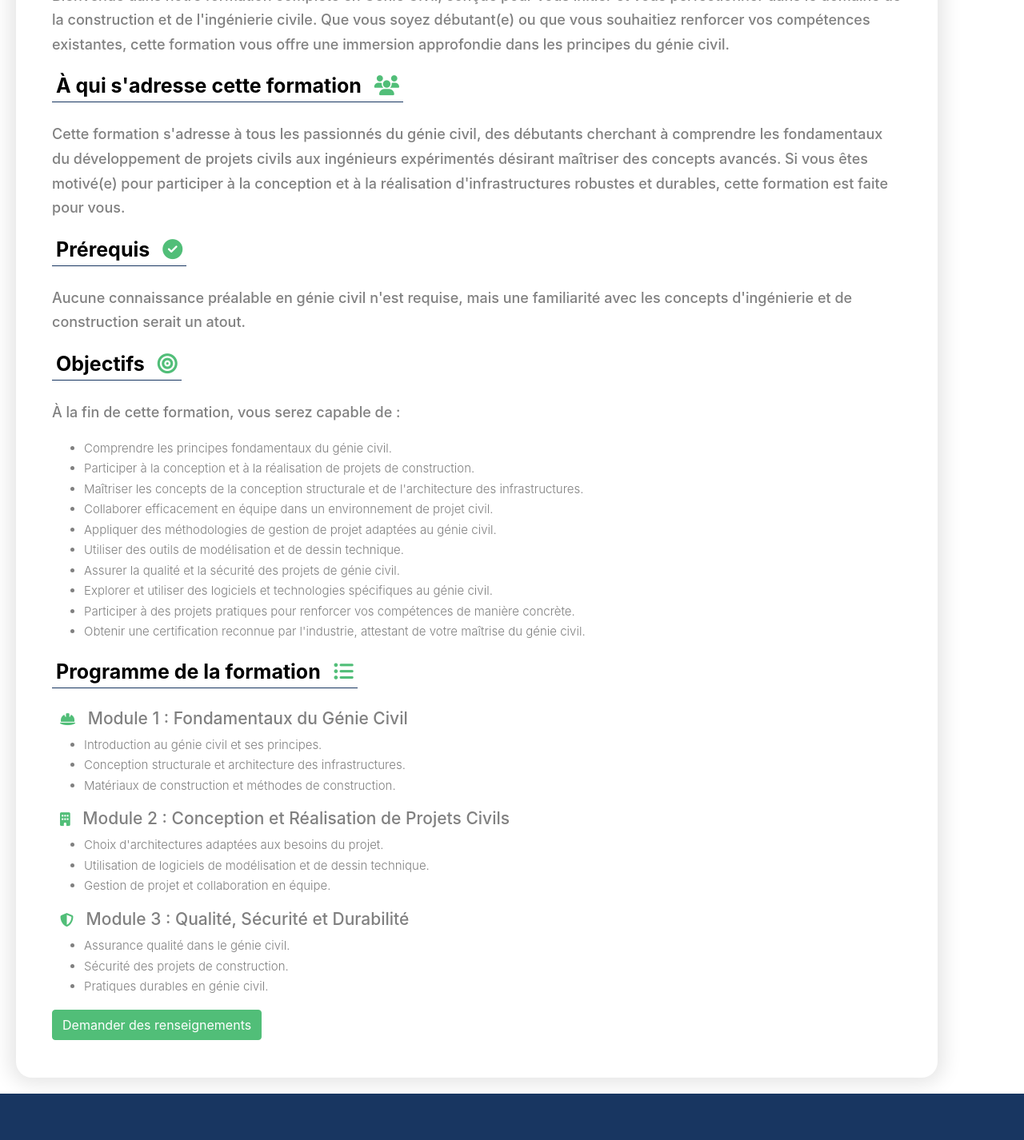
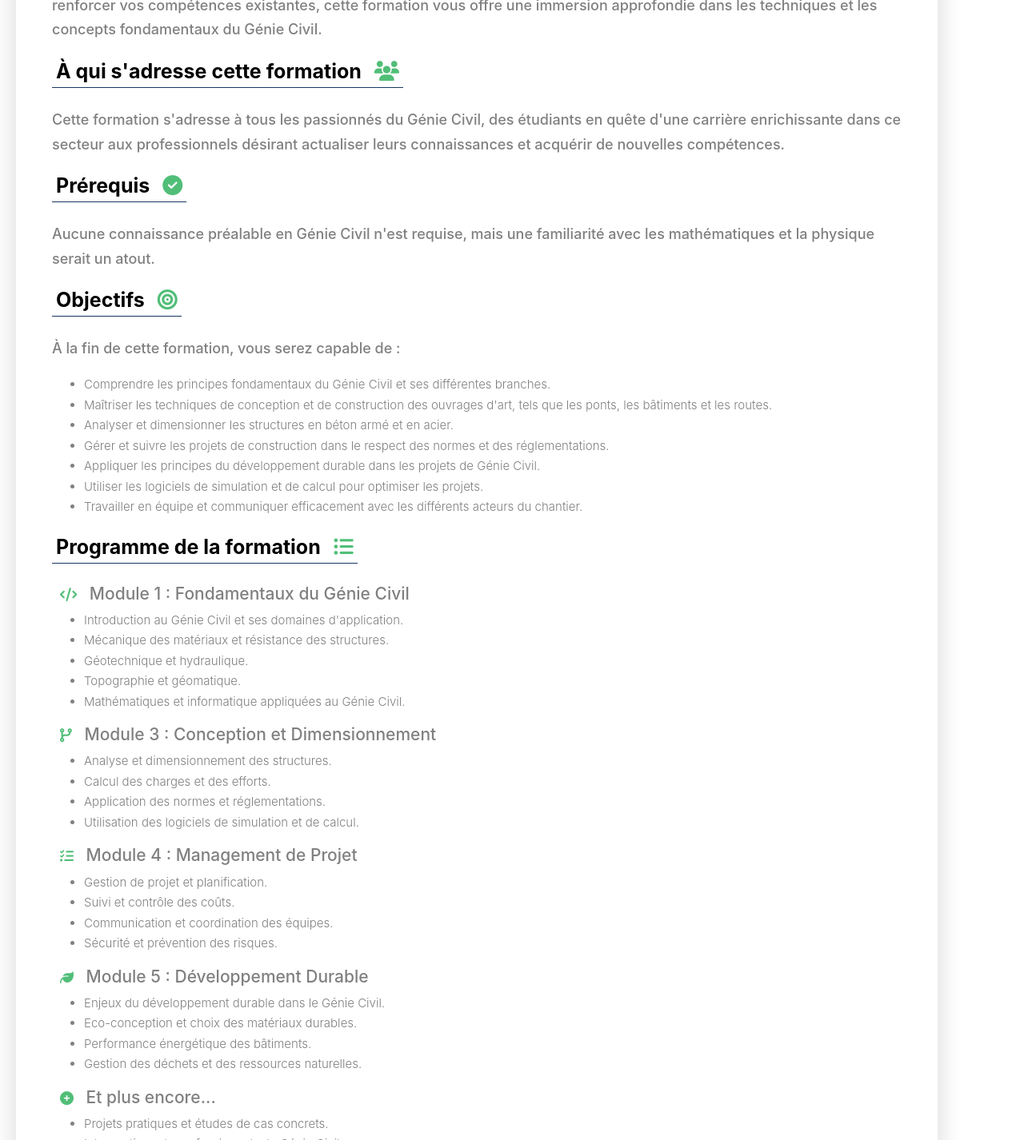
Before and after one commit to ilyassman/PFA, a plain HTML site: page course-single.html in a window 1280 px wide. Shown: the part 776-2202 px from the top of the page at 80% size. Drawn offline with Linux system fonts and the light colour scheme; files whose address does not match are found by name; a web font is replaced by a local one.

Commit message:
modifer genie civil

```diff
--- a/course-single.html
+++ b/course-single.html
@@ -109,9 +109,11 @@
            <h1>Formation en Génie Civil</h1>
            <p>Présentation : L’objectif de cette formation est d’apprendre les principes fondamentaux du génie civil et de vous doter des compétences nécessaires pour exceller dans le domaine de la construction et de l'ingénierie civile.</p>
            <div class="info-formateur">
-                      <div class="img-formateur"><img src="prof_genie_civil.jpeg" alt=""></div>
-                      <p class="name-formateur">Enseignant <br> <span> École d'Ingénierie Civile</span></p>
+            <div class="img-formateur"><img src="prof.jpeg" alt=""></div>
+            <p class="name-formateur">Enseignant <br> <span> EMS AFRIQUE</span>
+            </p>
            </div>
+
               </div>
               <div class="col-lg-4 col-12 video">
                 <div class="mx-auto">
@@ -119,7 +121,7 @@
                     <span class="play">
                       <span class="icon-play"></span>
                     </span>
-                          <img src="formation_genie_civil.jpg" alt="Image" class="img-fluid rounded" style="max-width: 100%;" />
+                    <img src="civil.jpeg" alt="Image" class="img-fluid rounded" style="max-width: 100%;" />
                   </a>
                 </div>
               </div>
@@ -129,64 +131,102 @@
 
 
 
-
     <div class="section-bg presentation style-1">
         <div class="container">
           <div class="roww">
-            <h1>Présentation:</h1>
+            <h1>Présentation:
+            </h1>
 
-            <p>Bienvenue dans notre formation complète en Génie Civil, conçue pour vous initier et vous perfectionner dans le domaine de la construction et de l'ingénierie civile. Que vous soyez débutant(e) ou que vous souhaitiez renforcer vos compétences existantes, cette formation vous offre une immersion approfondie dans les principes du génie civil.</p>
-
-            <h1>À qui s'adresse cette formation <i class="fas fa-users"></i></h1>
-            <p>Cette formation s'adresse à tous les passionnés du génie civil, des débutants cherchant à comprendre les fondamentaux du développement de projets civils aux ingénieurs expérimentés désirant maîtriser des concepts avancés. Si vous êtes motivé(e) pour participer à la conception et à la réalisation d'infrastructures robustes et durables, cette formation est faite pour vous.</p>
-
-            <h1>Prérequis <i class="fas fa-check-circle"></i></h1>
-            <p>Aucune connaissance préalable en génie civil n'est requise, mais une familiarité avec les concepts d'ingénierie et de construction serait un atout.</p>
-
+<p>Bienvenue dans notre formation complète en Génie Civil, conçue
+  pour vous initier et vous perfectionner dans ce domaine crucial pour la construction
+  et l'aménagement de notre environnement. Que vous soyez débutant(e) ou que vous souhaitiez
+  renforcer vos compétences existantes, cette formation vous offre une immersion
+  approfondie dans les techniques et les concepts fondamentaux du Génie Civil.
+</p>
+  <h1>À qui s'adresse cette formation <i class="fas fa-users"></i>
+  </h1>
+  <p>Cette formation s'adresse à tous les passionnés du Génie Civil, des étudiants en quête d'une carrière enrichissante dans ce secteur aux professionnels
+    désirant actualiser leurs connaissances et acquérir de nouvelles compétences.</p>
+     <h1>Prérequis <i class="fas fa-check-circle"></i>
+    </h1>
+    <p>Aucune connaissance préalable en Génie Civil n'est requise, mais une familiarité avec les mathématiques et la physique serait un atout.</p>
 <h1>Objectifs <i class="fas fa-bullseye"></i></h1>
-            <p>À la fin de cette formation, vous serez capable de :
+<p> À la fin de cette formation, vous serez capable de :
+  <br>
   <ul>
-                    <li>Comprendre les principes fondamentaux du génie civil.</li>
-                    <li>Participer à la conception et à la réalisation de projets de construction.</li>
-                    <li>Maîtriser les concepts de la conception structurale et de l'architecture des infrastructures.</li>
-                    <li>Collaborer efficacement en équipe dans un environnement de projet civil.</li>
-                    <li>Appliquer des méthodologies de gestion de projet adaptées au génie civil.</li>
-                    <li>Utiliser des outils de modélisation et de dessin technique.</li>
-                    <li>Assurer la qualité et la sécurité des projets de génie civil.</li>
-                    <li>Explorer et utiliser des logiciels et technologies spécifiques au génie civil.</li>
-                    <li>Participer à des projets pratiques pour renforcer vos compétences de manière concrète.</li>
-                    <li>Obtenir une certification reconnue par l'industrie, attestant de votre maîtrise du génie civil.</li>
+    <li>Comprendre les principes fondamentaux du Génie Civil et ses différentes branches.</li>
+  <li>Maîtriser les techniques de conception et de construction des ouvrages d'art, tels que les ponts, les bâtiments et les routes.</li>
+  <li>Analyser et dimensionner les structures en béton armé et en acier.</li>
+  <li>Gérer et suivre les projets de construction dans le respect des normes et des réglementations.</li>
+  <li>Appliquer les principes du développement durable dans les projets de Génie Civil.</li>
+  <li>Utiliser les logiciels de simulation et de calcul pour optimiser les projets.</li>
+  <li>Travailler en équipe et communiquer efficacement avec les différents acteurs du chantier.</li>
   </ul>
   </p>
 
-            <h1>Programme de la formation <i class="fas fa-list-ul"></i></h1>
-            <p>
-                <h3><i class="fas fa-hard-hat"></i> Module 1 : Fondamentaux du Génie Civil</h3>
+  <h1> Programme de la formation <i class="fas fa-list-ul"></i></h1>
+  <p> <h3><i class="fas fa-code"></i> Module 1 : Fondamentaux du Génie Civil</h3>
     <ul>
-                    <li>Introduction au génie civil et ses principes.</li>
-                    <li>Conception structurale et architecture des infrastructures.</li>
-                    <li>Matériaux de construction et méthodes de construction.</li>
+      <li>Introduction au Génie Civil et ses domaines d'application.</li>
+      <li>Mécanique des matériaux et résistance des structures.</li>
+      <li>Géotechnique et hydraulique.</li>
+      <li>Topographie et géomatique.</li>
+      <li>Mathématiques et informatique appliquées au Génie Civil.</li>
     </ul>
-                <!-- Module 2 -->
-                <h3><i class="fas fa-building"></i> Module 2 : Conception et Réalisation de Projets Civils</h3>
+
+     <!-- Module 3 -->
+<h3><i class="fas fa-code-branch"></i> Module 3 : Conception et Dimensionnement</h3>
 <ul>
-                    <li>Choix d'architectures adaptées aux besoins du projet.</li>
-                    <li>Utilisation de logiciels de modélisation et de dessin technique.</li>
-                    <li>Gestion de projet et collaboration en équipe.</li>
+  <li>Analyse et dimensionnement des structures.</li>
+  <li>Calcul des charges et des efforts.</li>
+  <li>Application des normes et réglementations.</li>
+  <li>Utilisation des logiciels de simulation et de calcul.</li>
 </ul>
-                <!-- Module 3 -->
-                <h3><i class="fas fa-shield-alt"></i> Module 3 : Qualité, Sécurité et Durabilité</h3>
+
+<!-- Module 4 -->
+<h3><i class="fas fa-tasks"></i> Module 4 : Management de Projet</h3>
 <ul>
-                    <li>Assurance qualité dans le génie civil.</li>
-                    <li>Sécurité des projets de construction.</li>
-                    <li>Pratiques durables en génie civil.</li>
+  <li>Gestion de projet et planification.</li>
+  <li>Suivi et contrôle des coûts.</li>
+  <li>Communication et coordination des équipes.</li>
+  <li>Sécurité et prévention des risques.</li>
 </ul>
+
+<!-- Module 5 -->
+<h3><i class="fas fa-leaf"></i> Module 5 : Développement Durable</h3>
+<ul>
+  <li>Enjeux du développement durable dans le Génie Civil.</li>
+  <li>Eco-conception et choix des matériaux durables.</li>
+  <li>Performance énergétique des bâtiments.</li>
+  <li>Gestion des déchets et des ressources naturelles.</li>
+</ul>
+
+<!-- Module 6 -->
+<h3><i class="fas fa-plus-circle"></i> Et plus encore...</h3>
+<ul>
+  <li>Projets pratiques et études de cas concrets.</li>
+  <li>Interventions de professionnels du Génie Civil.</li>
+  <li>Visites de chantiers et d'ouvrages d'art.</li>
+  <li>Possibilité de stage en entreprise.</li>
+</ul>
+
+<h1>Débouchés:
+</h1>
+
+<p>Le Génie Civil offre un large éventail de débouchés dans les secteurs public et privé. Les ingénieurs en Génie Civil peuvent travailler dans les bureaux d'études, les entreprises de construction, les administrations publiques, les organismes de recherche et d'enseignement, etc.
+</p>
+
+<h1>Obtenez votre certification :
+</h1>
+
+<p>À l'issue de la formation, vous obtiendrez une certification reconnue par l'industrie, attestant de votre maîtrise des compétences en Génie Civil.
+</p>
   <button class="btn btn-primary">Demander des renseignements</button>
-            </p>
+
+  </div>
+
         </div>
       </div>
-</div>
-
 
       <a href="https://api.whatsapp.com/send?phone=212606178638&text=Bienvenue%20dans%20notre%20formation." class="float" target="_blank">
         <i class="fa fa-whatsapp my-float"></i>
--- a/css/style.css
+++ b/css/style.css
@@ -1502,7 +1502,7 @@ h5,
 }
 .cards .course-1-item {
   width: 350px;
-  height: 570px;
+  height: 600px;
   margin-top: 30px;
 }
 .cards .course-1-item .course-1-content {
```
Also changed, not shown: courses.html (+38 -38 lines), civil.jpeg (added), images/img_civil1.jpg (added), images/img_civil2.jpg (added), images/img_civil3.jpg (added), images/img_civil4.jpg (added). Lines whose indentation alone changed are shown as unchanged.
